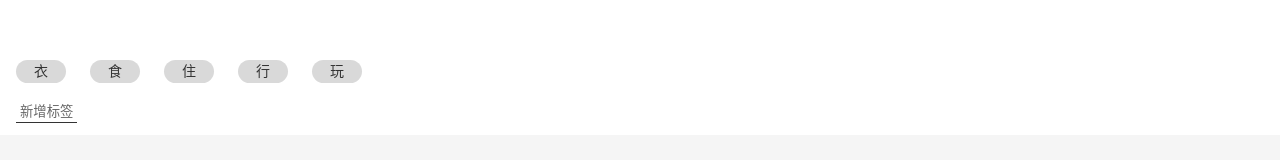
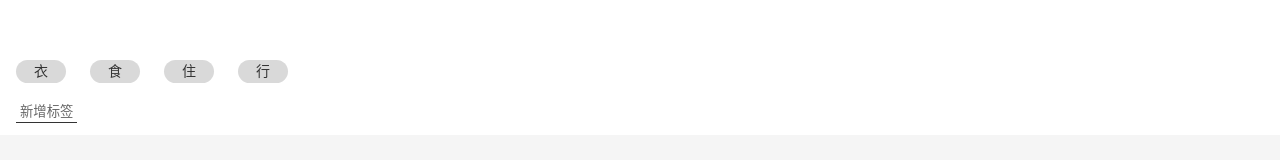
Before and after one commit to wbs99/React-Money, a React app: page /#/money in a window 1280 px wide. Shown: the part 148-308 px from the top of the page. Built offline with nearby package versions, Linux system fonts and the light colour scheme.

Commit message:
完成新增标签功能

```diff
--- a/src/views/Money.tsx
+++ b/src/views/Money.tsx
@@ -15,14 +15,6 @@
   return (
     <MyLayout>
       <TagsSection>
-        <ul>
-          <li>衣</li>
-          <li>食</li>
-          <li>住</li>
-          <li>行</li>
-          <li>玩</li>
-        </ul>
-        <button>新增标签</button>
       </TagsSection>
       <NotesSection>
         <label>
--- a/src/views/Money/NumberPadSection.tsx
+++ b/src/views/Money/NumberPadSection.tsx
@@ -68,4 +68,4 @@
     }
   }
 `;
-export default NumberPadSection
+export default NumberPadSection;
--- a/src/views/Money/TagsSection.tsx
+++ b/src/views/Money/TagsSection.tsx
@@ -1,6 +1,7 @@
 import styled from 'styled-components';
+import React, {useState} from 'react';
 
-const TagsSection = styled.section`
+const Wrapper = styled.section`
   background-color: #ffffff;
   padding: 12px 16px;
   flex-grow: 1;
@@ -8,6 +9,7 @@
   flex-direction: column;
   justify-content: flex-end;
   align-items: flex-start;
+
   > ul {
     margin: 0 -12px;
 
@@ -18,6 +20,10 @@
       padding: 3px 18px;
       font-size: 14px;
       margin: 8px 12px;
+
+      &.selected {
+        background: #8bb91c;
+      }
     }
   }
 
@@ -31,4 +37,40 @@
   }
 `;
 
-export default TagsSection
+const TagsSection: React.FC = () => {
+  const [tags, setTags] = useState<string[]>(['衣', '食', '住', '行']);
+  const [selectedTags, setSelectedTags] = useState<string[]>([]);
+  const onAddTag = () => {
+    const tagName = window.prompt('请输入你要添加的标签名');
+    if (tagName !== null) {
+      setTags([...tags, tagName]);
+    }
+  };
+  const onToggleTag = (tag: string) => {
+    const index = selectedTags.indexOf(tag);
+    if (index >= 0) {
+      setSelectedTags(selectedTags.filter(t => t !== tag));
+    } else {
+      setSelectedTags([...selectedTags, tag]);
+    }
+  };
+  const getClass = (tag: string) => selectedTags.indexOf(tag) >= 0 ? 'selected' : '';
+  return (
+    <Wrapper>
+      <ul>
+        {tags.map(tag =>
+          <li key={tag}
+              onClick={() => {onToggleTag(tag);}}
+              className={getClass(tag)}
+          >
+
+            {tag}
+          </li>
+        )}
+      </ul>
+      <button onClick={onAddTag}>新增标签</button>
+    </Wrapper>
+  );
+};
+
+export default TagsSection;
```
